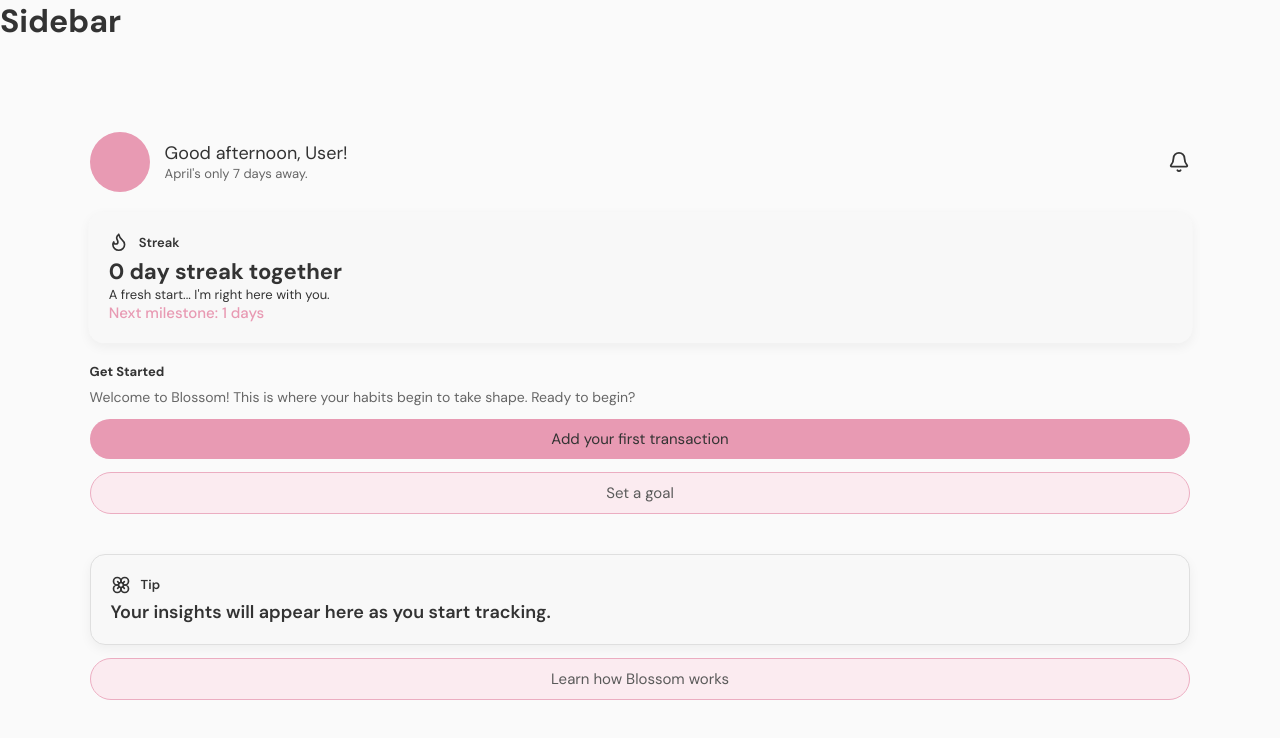
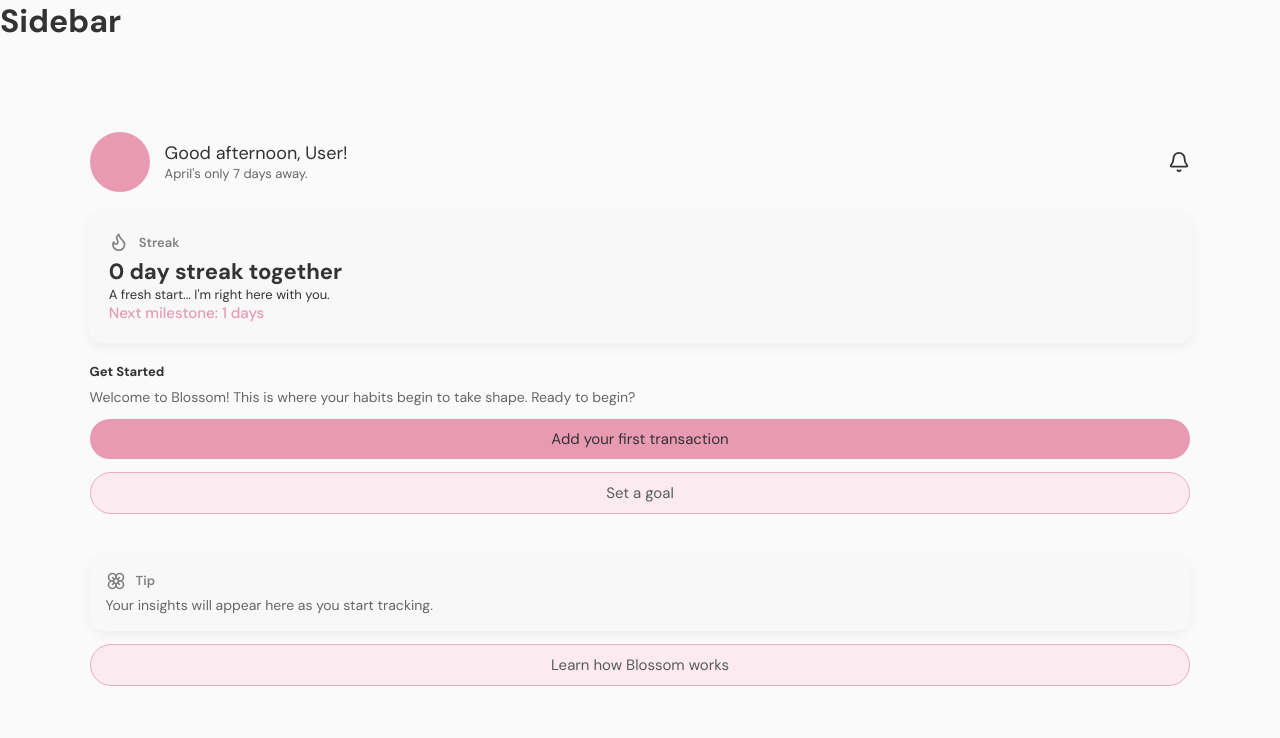
Before and after one commit to mirelalexy/blossom, a React (Vite) app in the folder frontend/: page / in a window 1280 px wide. Shown: the top 738 px of the page. Built offline with nearby package versions, Linux system fonts and the light colour scheme.

Commit message:
feat(ui): add tip card and tweak styling applied to card

```diff
--- /dev/null
+++ b/frontend/src/components/tips/TipCard.jsx
@@ -0,0 +1,18 @@
+import Icon from "../ui/Icon"
+import Card from "../ui/Card"
+
+import "../../styles/components/TipCard.css"
+
+function TipCard({ children }) {
+    return (
+        <Card
+            title="Tip"
+            icon={<Icon name="categories" size={20} />}
+            className="tip-card-content"
+        >
+            {children}
+        </Card>
+    )
+}
+
+export default TipCard
--- a/frontend/src/pages/Home.jsx
+++ b/frontend/src/pages/Home.jsx
@@ -19,6 +19,7 @@
 import Icon from "../components/ui/Icon"
 
 import "../styles/pages/Home.css"
+import TipCard from "../components/tips/TipCard"
 
 function Home() {
     const navigate = useNavigate()
@@ -101,9 +102,9 @@
                         </Section>
 
                         <div className="new-user-info">
-                            <Card icon={<Icon name="categories" size={20} />} title="Tip">
-                                <p>Your insights will appear here as you start tracking.</p>
-                            </Card>
+                            <TipCard>
+                                <p className="secondary-text">Your insights will appear here as you start tracking.</p>
+                            </TipCard>
 
                             <Button className="secondary" onClick={() => navigate("/settings/faq")}>Learn how Blossom works</Button>
                         </div>
--- a/frontend/src/styles/components/Card.css
+++ b/frontend/src/styles/components/Card.css
@@ -24,6 +24,7 @@
     display: flex;
     gap: 10px;
     align-items: center;
+    opacity: 0.6;
 }
 
 .card-header p {
@@ -34,3 +35,8 @@
 .card-icon svg {
     display: block;
 }
+
+.card-content .secondary-text {
+    font-size: 14px;
+    font-weight: 400;
+}
--- /dev/null
+++ b/frontend/src/styles/components/TipCard.css
@@ -0,0 +1,7 @@
+.tip-card-content {
+    background: rbga(255, 255, 255, 0.02);
+    border: 1px solid rgba(255, 255, 255, 0.05);
+    border-left: 2px solid rgba(var(--accent-rgb), 0.3);
+    border-radius: 16px;
+    padding: 16px;
+}
```
